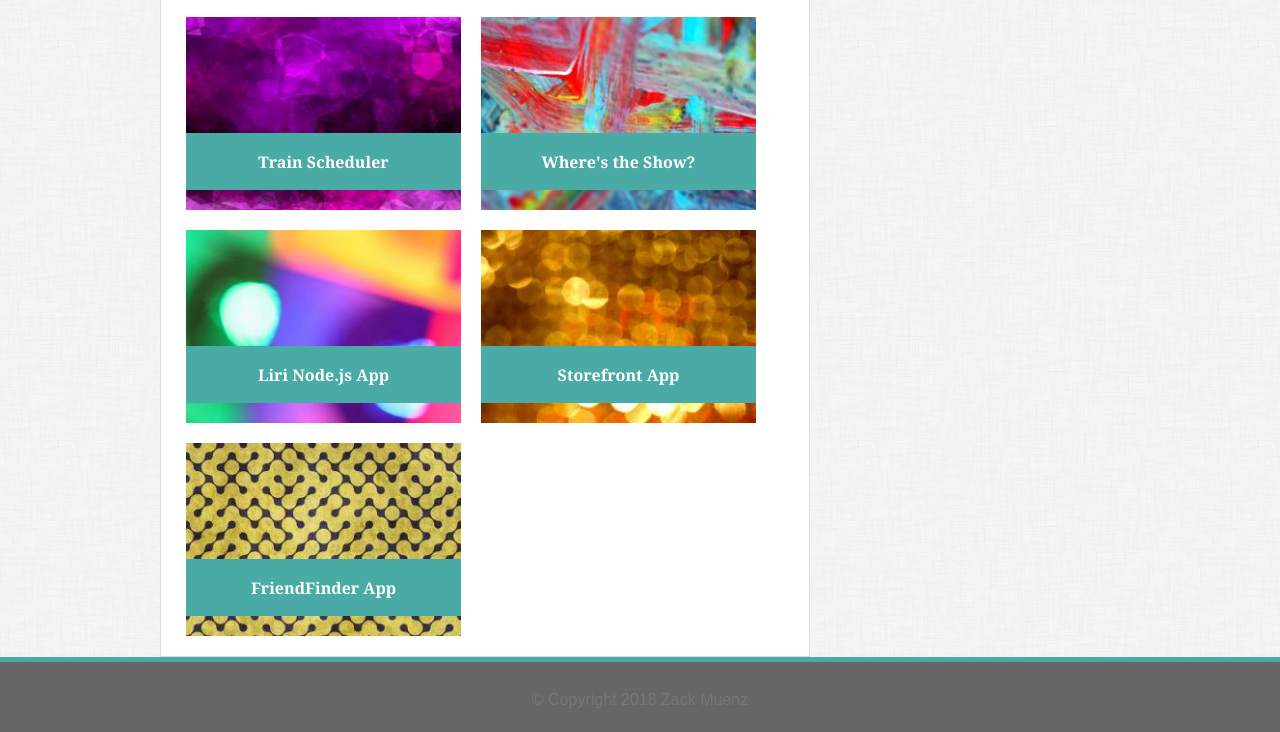
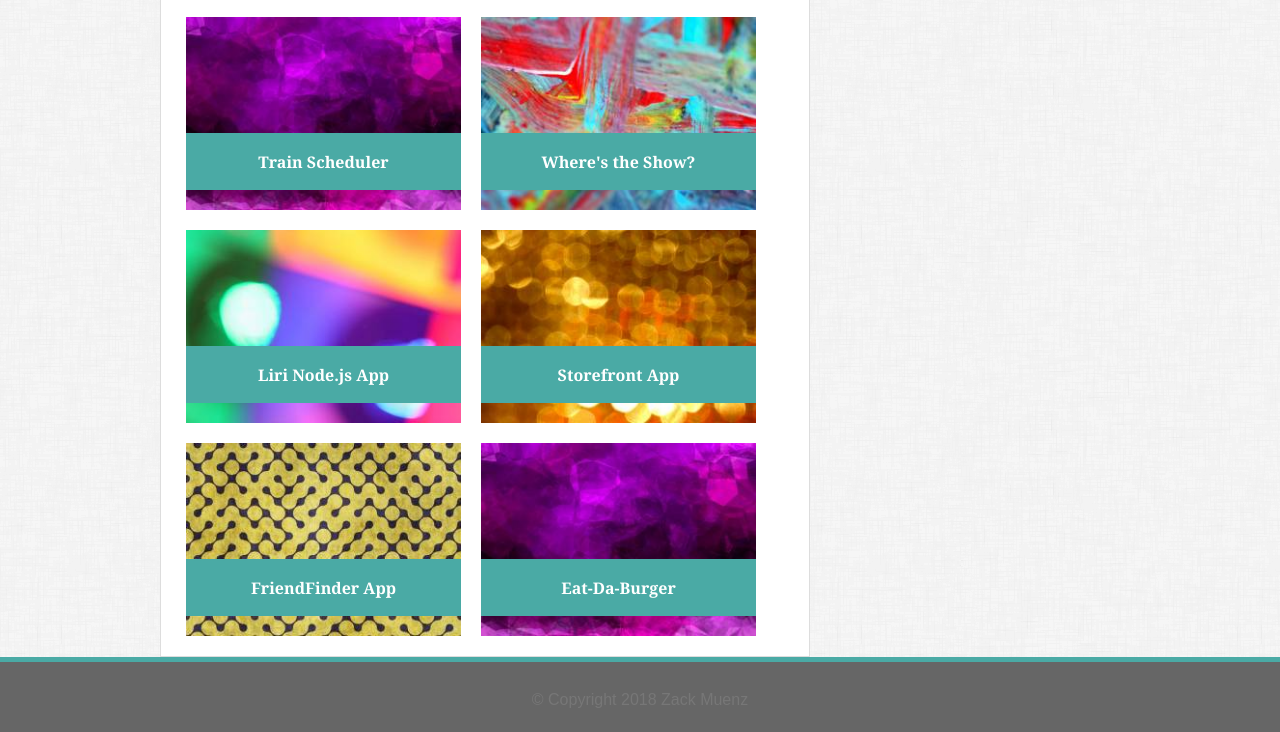
Before and after one commit to zmuenz/Responsive-Portfolio, a plain HTML site: page portfolio.html in a window 1280 px wide. Shown: the part 636-1368 px from the top of the page. Drawn offline with Linux system fonts and the light colour scheme.

Commit message:
Added Eat-Da-Burger app

```diff
--- a/portfolio.html
+++ b/portfolio.html
@@ -120,6 +120,16 @@
 						</div>
 					</div>
 				</a>
+
+				<a href="https://boiling-hamlet-72848.herokuapp.com/">
+					<div class="module5">
+						<div class="teal-container">
+							<h4>
+								Eat-Da-Burger
+							</h4>
+						</div>
+					</div>
+				</a>
 			</div>
 
 
```
